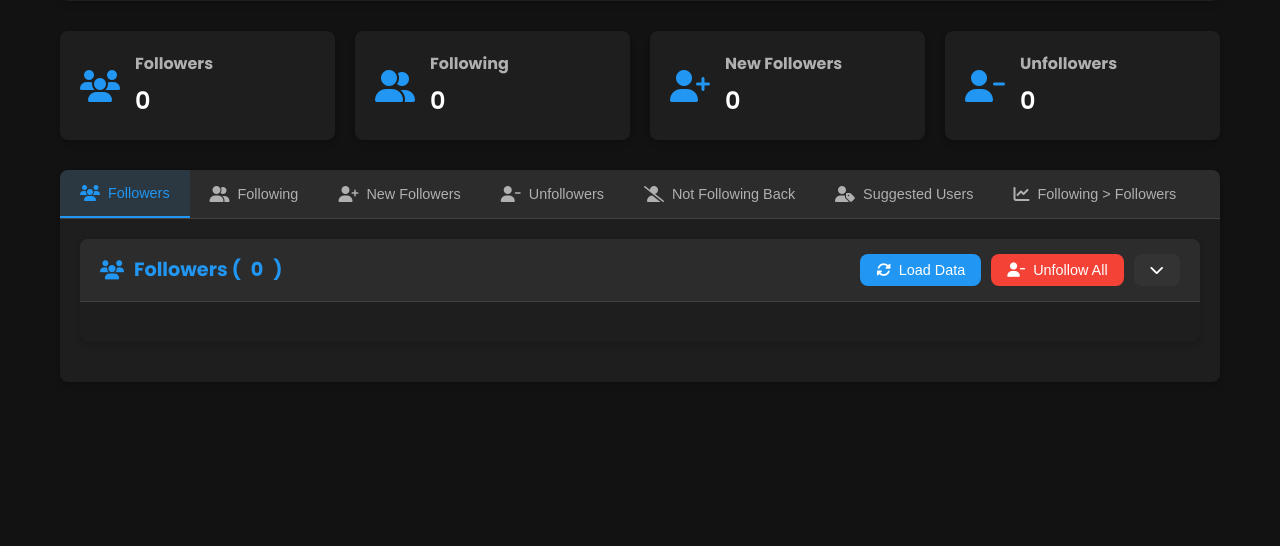
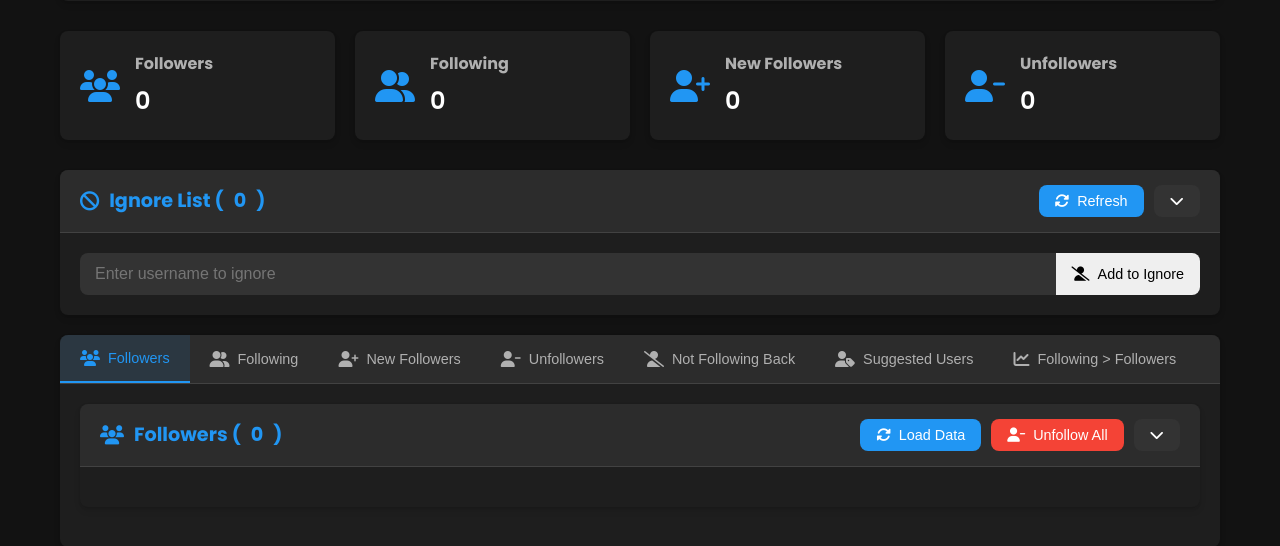
Before and after one commit to ZygimantasB/GitHub-followers-tracker, a Flask app: page / in a window 1280 px wide. Shown: the part 231-777 px from the top of the page. Run offline with Flask 3, Linux system fonts and the light colour scheme; data that the repository does not hold is empty.

Commit message:
Add standalone scheduler, improve ignore list handling, and extend UI functionality

```diff
--- a/app.py
+++ b/app.py
@@ -20,6 +20,8 @@ from data_manager import (
     load_new_followers,
     save_new_followers,
     load_ignore_list,
+    add_to_ignore_list,
+    remove_from_ignore_list,
 )
 from datetime import datetime, timedelta
 from apscheduler.schedulers.background import BackgroundScheduler
@@ -94,20 +96,20 @@ def get_data():
         if data_type == 'followers':
             current_followers = get_followers_with_counts()
             # Apply ignore list
-            current_followers = [user for user in current_followers if user['login'] not in ignore_list]
+            current_followers = [user for user in current_followers if user['login'].lower() not in ignore_list]
             data = {'followers': current_followers}
             return jsonify(data)
         elif data_type == 'following':
             current_following = get_following()
             # Apply ignore list
-            current_following = [f for f in current_following if f['login'] not in ignore_list]
+            current_following = [f for f in current_following if f['login'].lower() not in ignore_list]
             data = {'following': current_following}
             return jsonify(data)
         elif data_type == 'new_followers':
             current_followers = get_followers()
             new_followers = list(set(current_followers) - set(previous_followers))
             # Apply ignore list
-            new_followers = [user for user in new_followers if user not in ignore_list]
+            new_followers = [user for user in new_followers if user.lower() not in ignore_list]
             # Update stored_new_followers
             for follower in new_followers:
                 if follower not in stored_new_followers:
@@ -125,18 +127,18 @@ def get_data():
             current_followers = get_followers()
             unfollowers = list(set(previous_followers) - set(current_followers))
             # Apply ignore list
-            unfollowers = [user for user in unfollowers if user not in ignore_list]
+            unfollowers = [user for user in unfollowers if user.lower() not in ignore_list]
             unfollowers_info = get_users_info(unfollowers)
             data = {'unfollowers': unfollowers_info}
             return jsonify(data)
         elif data_type == 'not_following_back':
             current_followers = get_followers()
             current_following = get_following()
-            current_follower_logins = set(current_followers)
+            current_follower_logins = set(u.lower() for u in current_followers)
             not_following_back = [
                 f['login']
                 for f in current_following
-                if f['login'] not in current_follower_logins and f['login'] not in ignore_list
+                if f['login'].lower() not in current_follower_logins and f['login'].lower() not in ignore_list
             ]
             not_following_back_info = get_users_info(not_following_back)
             data = {'not_following_back': not_following_back_info}
@@ -145,7 +147,7 @@ def get_data():
             # Fetch random users
             random_users = get_random_users()
             # Apply ignore list
-            random_users = [user for user in random_users if user['login'] not in ignore_list]
+            random_users = [user for user in random_users if user['login'].lower() not in ignore_list]
             data = {'suggested_users': random_users}
             return jsonify(data)
         elif data_type == 'users_more_following':
@@ -158,7 +160,7 @@ def get_data():
                     'difference': follower['following'] - follower['followers']
                 }
                 for follower in followers_with_counts
-                if (follower['following'] - follower['followers'] >= 25) and follower['login'] not in ignore_list
+                if (follower['following'] - follower['followers'] >= 25) and follower['login'].lower() not in ignore_list
             ]
             # Sort users by the biggest difference
             users_more_following.sort(key=lambda x: x['difference'], reverse=True)
@@ -217,5 +219,44 @@ def check_follow():
         logger.exception(f"Error checking if user {username} follows viewer: {e}")
         return jsonify({'error': 'An error occurred while checking the user'}), 500
 
+
+# Ignore list management endpoints
+@app.route('/api/ignore-list', methods=['GET'])
+def get_ignore_list():
+    try:
+        ignore_list = load_ignore_list()
+        return jsonify({'ignore_list': ignore_list})
+    except Exception as e:
+        logger.exception(f"Error loading ignore list: {e}")
+        return jsonify({'error': 'Failed to load ignore list'}), 500
+
+
+@app.route('/api/ignore-list', methods=['POST'])
+def add_ignore():
+    data = request.get_json(silent=True) or {}
+    username = (data.get('username') or '').strip()
+    if not username:
+        return jsonify({'error': 'Username is required'}), 400
+    try:
+        updated = add_to_ignore_list(username)
+        return jsonify({'ignore_list': updated})
+    except Exception as e:
+        logger.exception(f"Error adding to ignore list: {e}")
+        return jsonify({'error': 'Failed to add username to ignore list'}), 500
+
+
+@app.route('/api/ignore-list', methods=['DELETE'])
+def remove_ignore():
+    data = request.get_json(silent=True) or {}
+    username = (data.get('username') or '').strip()
+    if not username:
+        return jsonify({'error': 'Username is required'}), 400
+    try:
+        updated = remove_from_ignore_list(username)
+        return jsonify({'ignore_list': updated})
+    except Exception as e:
+        logger.exception(f"Error removing from ignore list: {e}")
+        return jsonify({'error': 'Failed to remove username from ignore list'}), 500
+
 if __name__ == "__main__":
     app.run(debug=True, host='0.0.0.0', port=9999)
--- a/static/script.js
+++ b/static/script.js
@@ -593,3 +593,134 @@ document.addEventListener('DOMContentLoaded', function() {
         loadingIndicator.style.display = 'none';
     }
 });
+
+
+// ===== Ignore List Management (Web UI) =====
+async function fetchIgnoreList() {
+    const res = await fetch('/api/ignore-list');
+    if (!res.ok) throw new Error('Failed to load ignore list');
+    const data = await res.json();
+    if (data.error) throw new Error(data.error);
+    return data.ignore_list || [];
+}
+
+function renderIgnoreList(usernames) {
+    const listEl = document.getElementById('ignore-list');
+    const countEl = document.getElementById('ignore-list-count');
+    if (!listEl || !countEl) return;
+    listEl.innerHTML = '';
+    countEl.textContent = usernames.length;
+
+    if (usernames.length > 0 && !listEl.style.maxHeight) {
+        // ensure visible if collapsed
+        toggleVisibility('ignore-list');
+    }
+
+    usernames.forEach(u => {
+        const li = document.createElement('li');
+        li.className = 'list-item';
+        li.dataset.username = u;
+
+        const infoDiv = document.createElement('div');
+        infoDiv.className = 'user-info';
+        const span = document.createElement('span');
+        span.className = 'username';
+        span.textContent = u;
+        infoDiv.appendChild(span);
+        li.appendChild(infoDiv);
+
+        const btnGroup = document.createElement('div');
+        btnGroup.className = 'button-group';
+        const removeBtn = document.createElement('button');
+        removeBtn.className = 'btn btn-danger';
+        removeBtn.type = 'button';
+        removeBtn.textContent = 'Remove';
+        removeBtn.addEventListener('click', async () => {
+            try {
+                const updated = await removeIgnoreUsername(u);
+                renderIgnoreList(updated);
+                showNotification(`Removed ${u} from ignore list`, 'success');
+            } catch (e) {
+                console.error(e);
+                showNotification(`Failed to remove: ${e.message}`, 'error');
+            }
+        });
+        btnGroup.appendChild(removeBtn);
+        li.appendChild(btnGroup);
+
+        listEl.appendChild(li);
+    });
+}
+
+async function addIgnoreUsername(username) {
+    const res = await fetch('/api/ignore-list', {
+        method: 'POST',
+        headers: { 'Content-Type': 'application/json' },
+        body: JSON.stringify({ username })
+    });
+    if (!res.ok) throw new Error(`Server responded ${res.status}`);
+    const data = await res.json();
+    if (data.error) throw new Error(data.error);
+    return data.ignore_list || [];
+}
+
+async function removeIgnoreUsername(username) {
+    const res = await fetch('/api/ignore-list', {
+        method: 'DELETE',
+        headers: { 'Content-Type': 'application/json' },
+        body: JSON.stringify({ username })
+    });
+    if (!res.ok) throw new Error(`Server responded ${res.status}`);
+    const data = await res.json();
+    if (data.error) throw new Error(data.error);
+    return data.ignore_list || [];
+}
+
+// Bind events when DOM is ready (separate listener to avoid touching existing code)
+document.addEventListener('DOMContentLoaded', function() {
+    const section = document.getElementById('ignore-list-section');
+    if (!section) return;
+
+    const form = document.getElementById('ignore-list-form');
+    const input = document.getElementById('ignore-username-input');
+    const refreshBtn = document.getElementById('refresh-ignore-list');
+
+    const load = async () => {
+        try {
+            const list = await fetchIgnoreList();
+            renderIgnoreList(list);
+        } catch (e) {
+            console.error(e);
+            showNotification(`Failed to load ignore list: ${e.message}`, 'error');
+        }
+    };
+
+    if (refreshBtn) {
+        refreshBtn.addEventListener('click', function() {
+            load();
+        });
+    }
+
+    if (form) {
+        form.addEventListener('submit', async function(e) {
+            e.preventDefault();
+            const username = (input.value || '').trim();
+            if (!username) {
+                showNotification('Please enter a username', 'warning');
+                return;
+            }
+            try {
+                const updated = await addIgnoreUsername(username);
+                input.value = '';
+                renderIgnoreList(updated);
+                showNotification(`Added ${username} to ignore list`, 'success');
+            } catch (e) {
+                console.error(e);
+                showNotification(`Failed to add: ${e.message}`, 'error');
+            }
+        });
+    }
+
+    // Initial load
+    load();
+});
--- a/templates/index.html
+++ b/templates/index.html
@@ -78,6 +78,30 @@
     <div class="spinner"></div>
     <p>Loading data, please wait...</p>
   </div>
+
+  <!-- Ignore List Management -->
+  <section id="ignore-list-section" class="card">
+    <div class="card-header">
+      <h2><i class="fas fa-ban"></i> Ignore List (<span id="ignore-list-count">0</span>)</h2>
+      <div class="card-actions">
+        <button class="btn btn-primary" id="refresh-ignore-list">
+          <i class="fas fa-sync-alt"></i> Refresh
+        </button>
+        <button class="btn btn-secondary toggle-btn" onclick="toggleVisibility('ignore-list')">
+          <i class="fas fa-chevron-down"></i>
+        </button>
+      </div>
+    </div>
+    <div class="card-body">
+      <form id="ignore-list-form" class="input-group">
+        <input type="text" id="ignore-username-input" placeholder="Enter username to ignore" required>
+        <button type="submit" class="btn btn-warning">
+          <i class="fas fa-user-slash"></i> Add to Ignore
+        </button>
+      </form>
+      <ul id="ignore-list" class="collapsible-list" style="max-height: 0; overflow: hidden;"></ul>
+    </div>
+  </section>
 
   <!-- Main Content Tabs -->
   <div class="tabs-container">
```
Also changed, not shown: data_manager.py (+65 -4 lines), scheduler.py (added, +71 -0 lines), README.md.
